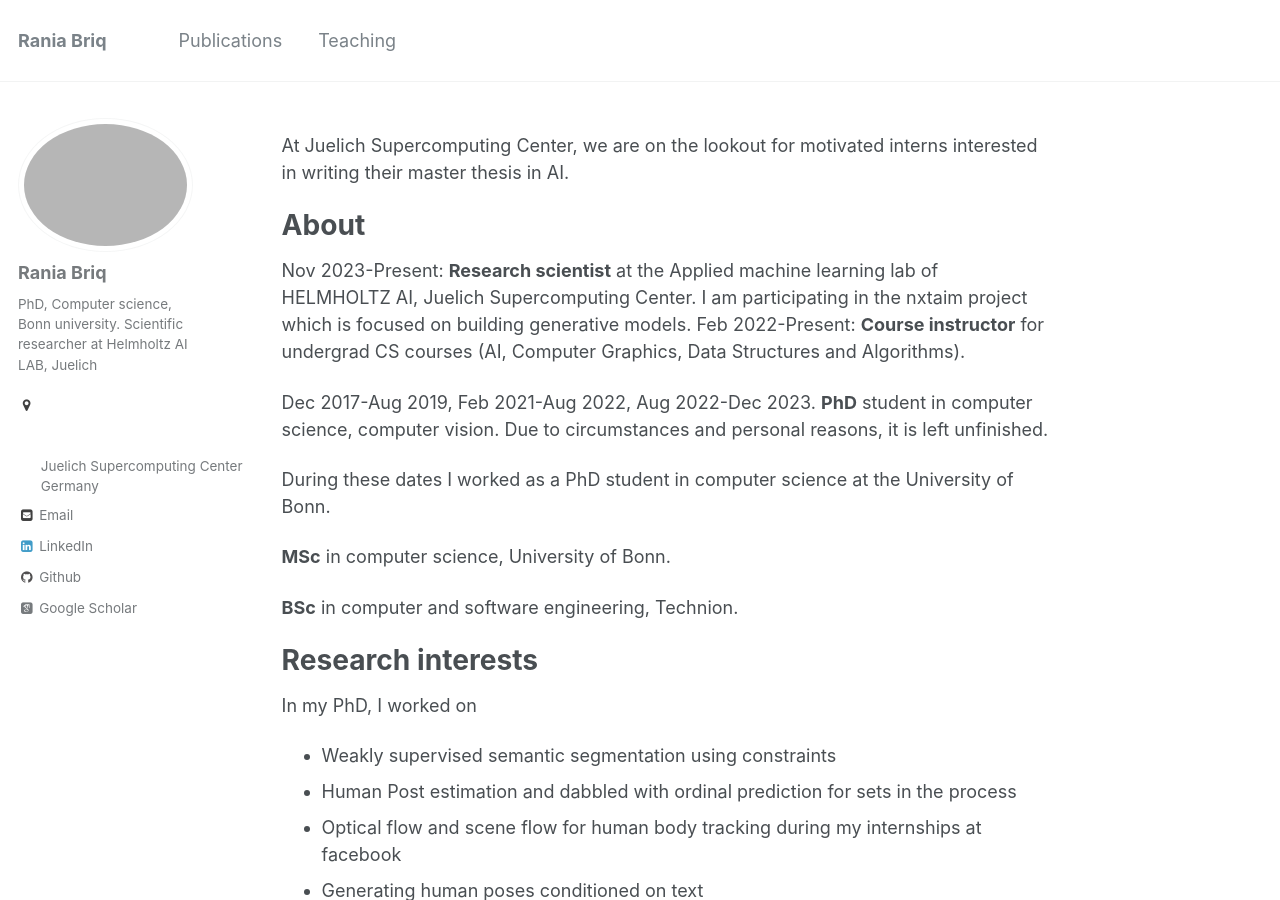
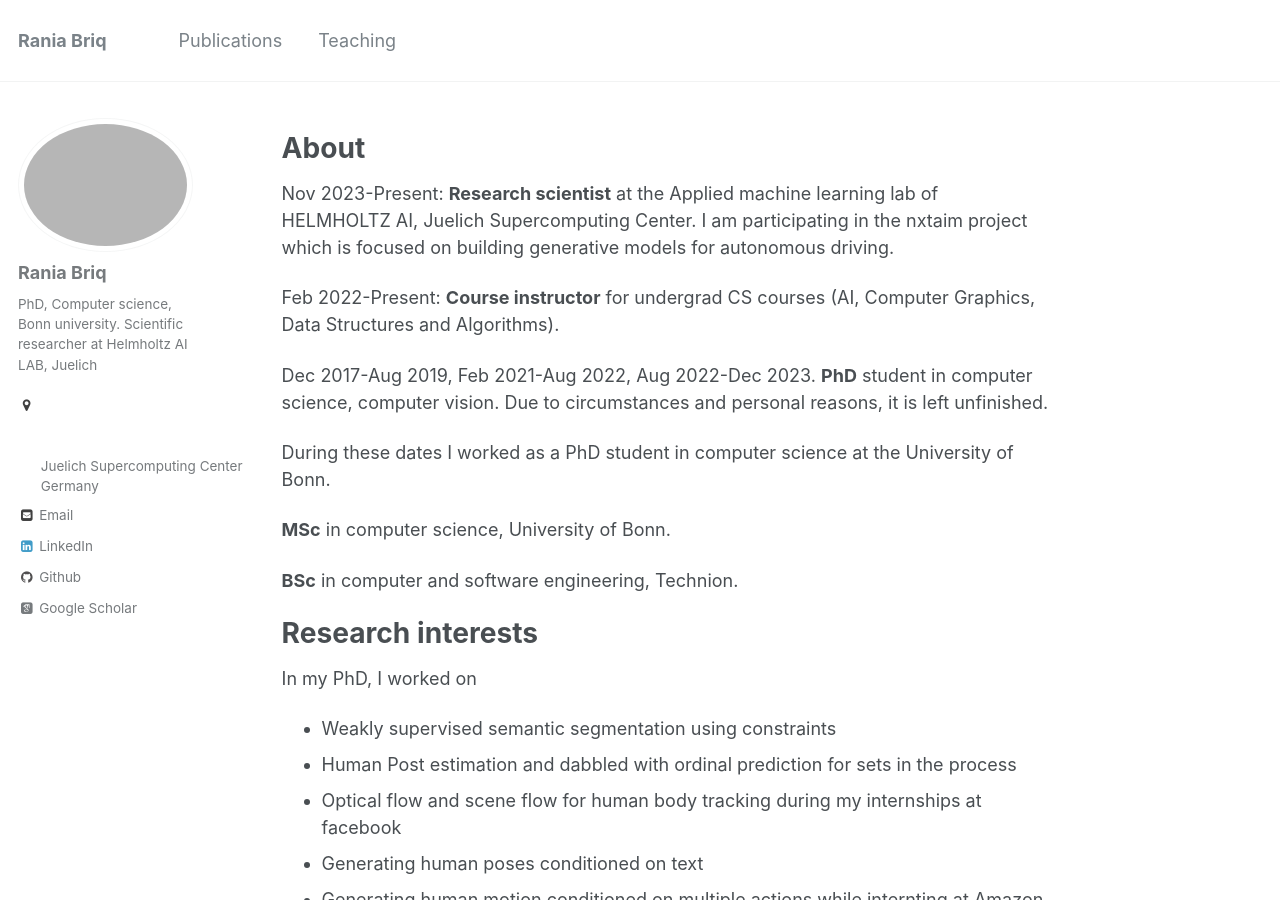
Before and after one commit to briqr/briqr.github.io, a Jekyll site: the page built from _pages/about.md, in a window 1280 px wide and 900 px high. Built offline with Jekyll 4.4.1, drawn with Linux system fonts in a browser that asks for light colours; some web fonts are replaced.

Commit message:
Update about.md

```diff
--- a/_pages/about.md
+++ b/_pages/about.md
@@ -12,12 +12,12 @@ redirect_from:
   - /about/
   - /about.html
 ---
-At Juelich Supercomputing Center, we are on the lookout for motivated interns interested in writing their master thesis in AI.
 
 About
 ======
 Nov 2023-Present: **Research scientist** at the Applied machine learning lab of HELMHOLTZ AI, Juelich Supercomputing Center.
-I am participating in the nxtaim project which is focused on building generative models.
+I am participating in the nxtaim project which is focused on building generative models for autonomous driving.
+
 Feb 2022-Present: **Course instructor** for undergrad CS courses (AI, Computer Graphics, Data Structures and Algorithms).
 
 Dec 2017-Aug 2019, Feb 2021-Aug 2022, Aug 2022-Dec 2023. **PhD** student in computer science, computer vision. Due to circumstances and personal reasons, it is left unfinished.
```
